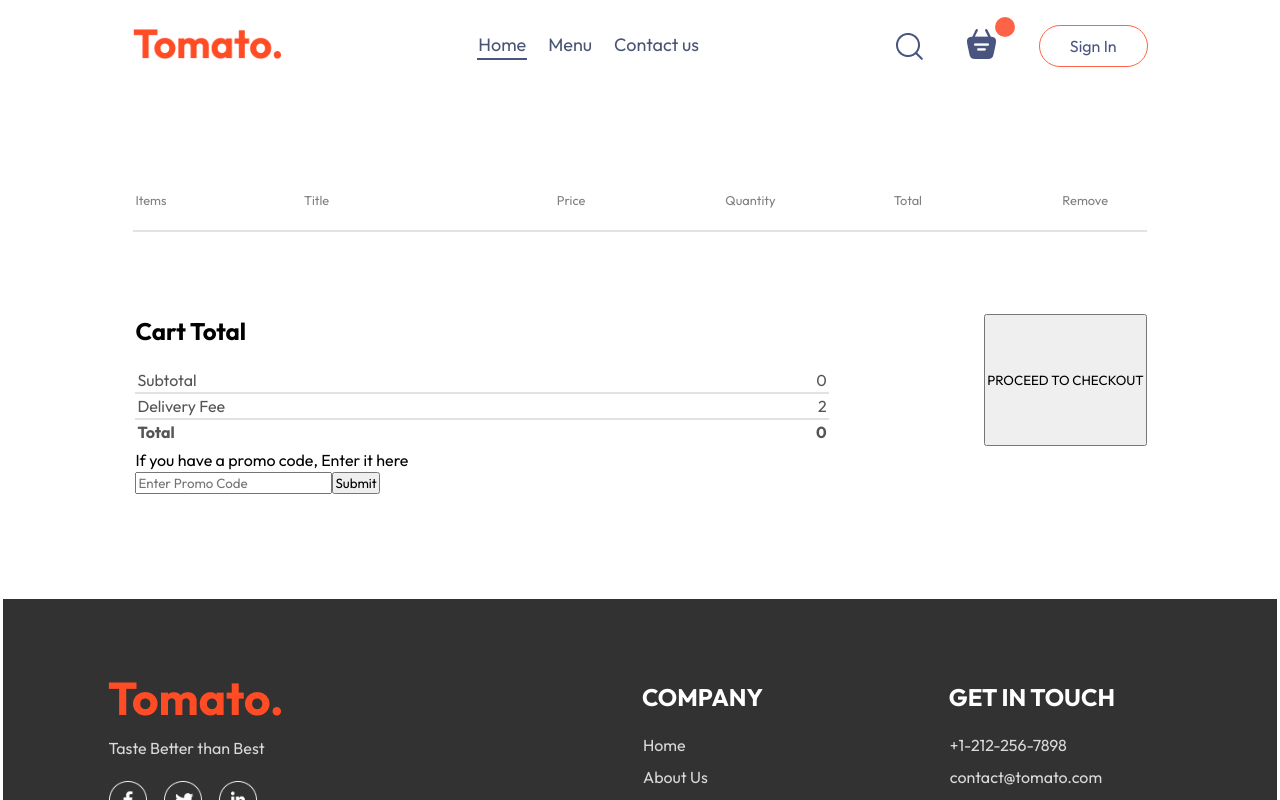
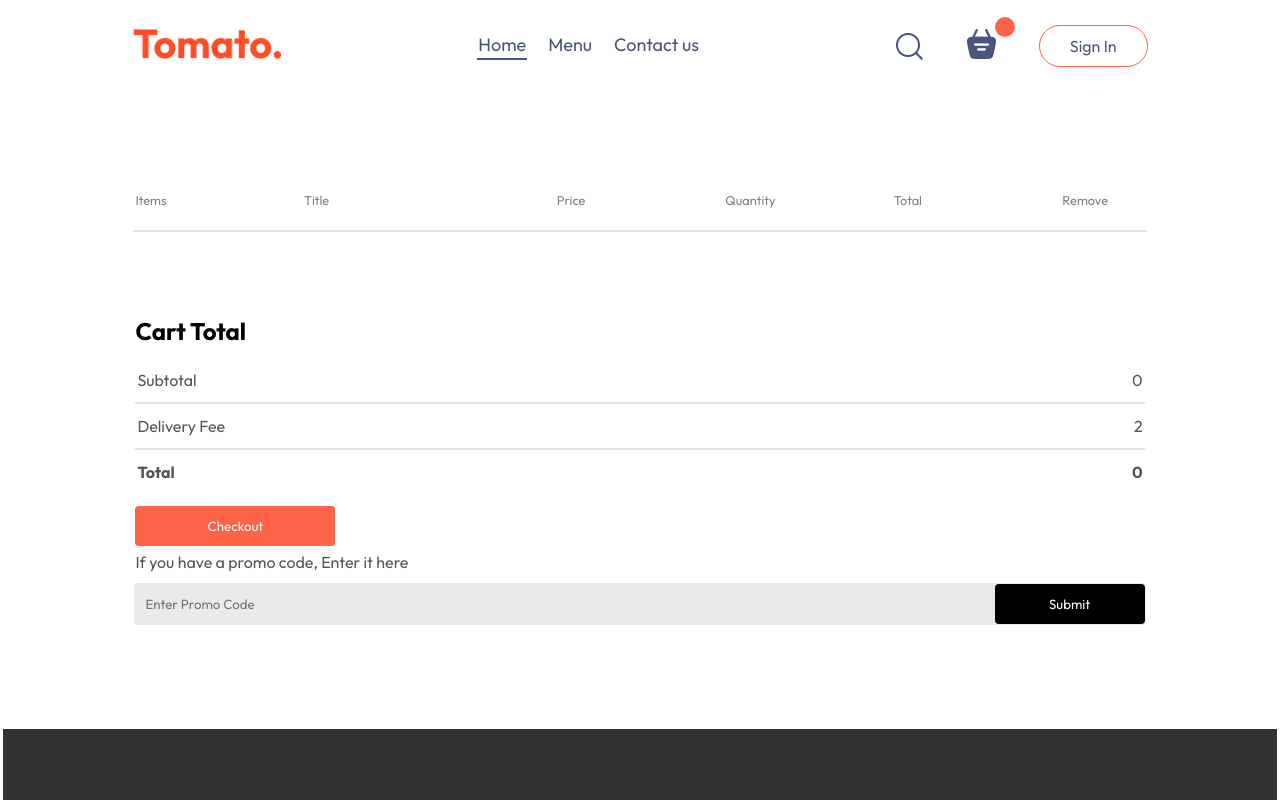
Before and after one commit to Sahil133101/FoodDelivery, a React (Vite) app in the folder frontend/: page /cart in a window 1280 px wide. Shown: the top 800 px of the page. Built offline with nearby package versions, Linux system fonts and the light colour scheme.

Commit message:
practice

```diff
--- a/frontend/src/pages/Cart/Cart.css
+++ b/frontend/src/pages/Cart/Cart.css
@@ -45,3 +45,57 @@ font-size: max(1vw, 12px);
     justify-content: space-between;
     color: #555;
 }
+
+.cart-total hr{
+    margin:10px 0px;
+}
+
+.Cart .cart-submit{
+    border: none;
+    color: white;
+    background-color: tomato;
+    width : max(15vw, 200px);
+    padding: 12px;
+    border-radius: 4px;
+    cursor: pointer;
+
+}
+.cart-promocode{
+    flex:1;
+}
+
+.cart-promocode p{
+    color: #555;
+}
+
+.cart-promocode-input{
+    margin-top: 10px;
+    display: flex;
+    justify-content: space-between;
+    align-items: center;
+    background-color: #eaeaea;
+    border-radius: 4px;
+}
+.cart-promocode-input input{
+    background-color: transparent;
+    border: none;
+    outline: none;
+    padding-left: 10px;
+}
+.cart-promocode-input button{
+    width:max(10vw, 150px);
+    padding:12px 5px;
+    background-color: black;
+    border-radius: 4px;
+    border-style: none;
+    color: white;
+
+}
+@media (max-width:750px) {
+    .cart-bottom{
+        flex-direction: column-reverse;
+    }
+    .cart-promocode{
+        justify-content: start;
+    }
+}
--- a/frontend/src/pages/Cart/Cart.jsx
+++ b/frontend/src/pages/Cart/Cart.jsx
@@ -55,19 +55,17 @@ const Cart = () => {
             </div>
             <hr />
             <div className="cart-total-details">
-              <b>
-                Total
-              </b>
-              <b>
-                {0}
-              </b>
+              <b>Total</b>
+              <b>{0}</b>
             </div>
 
           </div>
+          <div>
+        <button className='cart-submit'>Checkout</button> {/* Added checkout functionality */}
         </div>
-        <button>
-              PROCEED TO CHECKOUT
-              </button>
+        </div>
+
+
       </div>
       <div className="cart-promocode">
         <div>
@@ -80,6 +78,7 @@ const Cart = () => {
           </div>
         </div>
       </div>
+
     </div>
   );
 };
```
